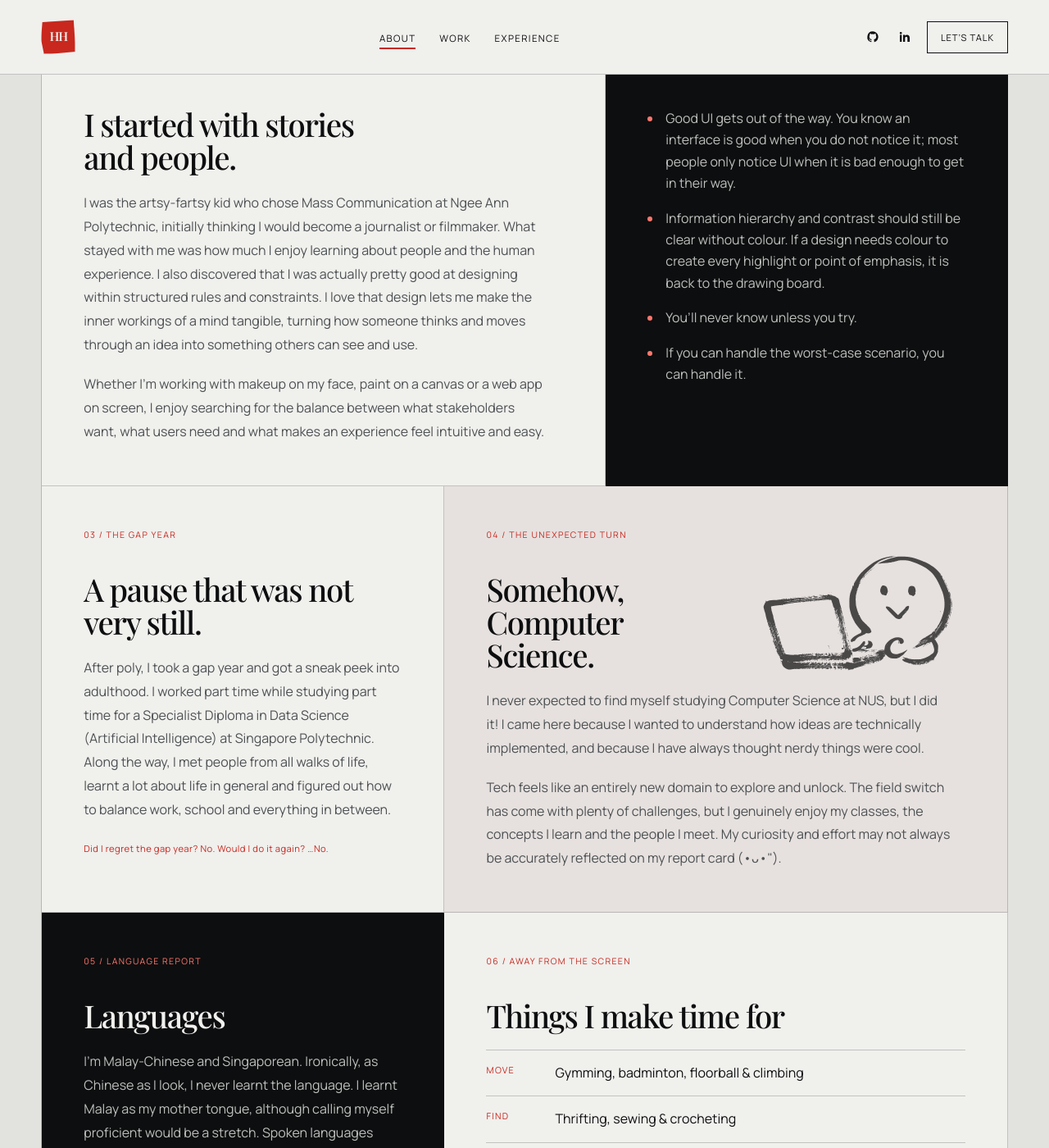
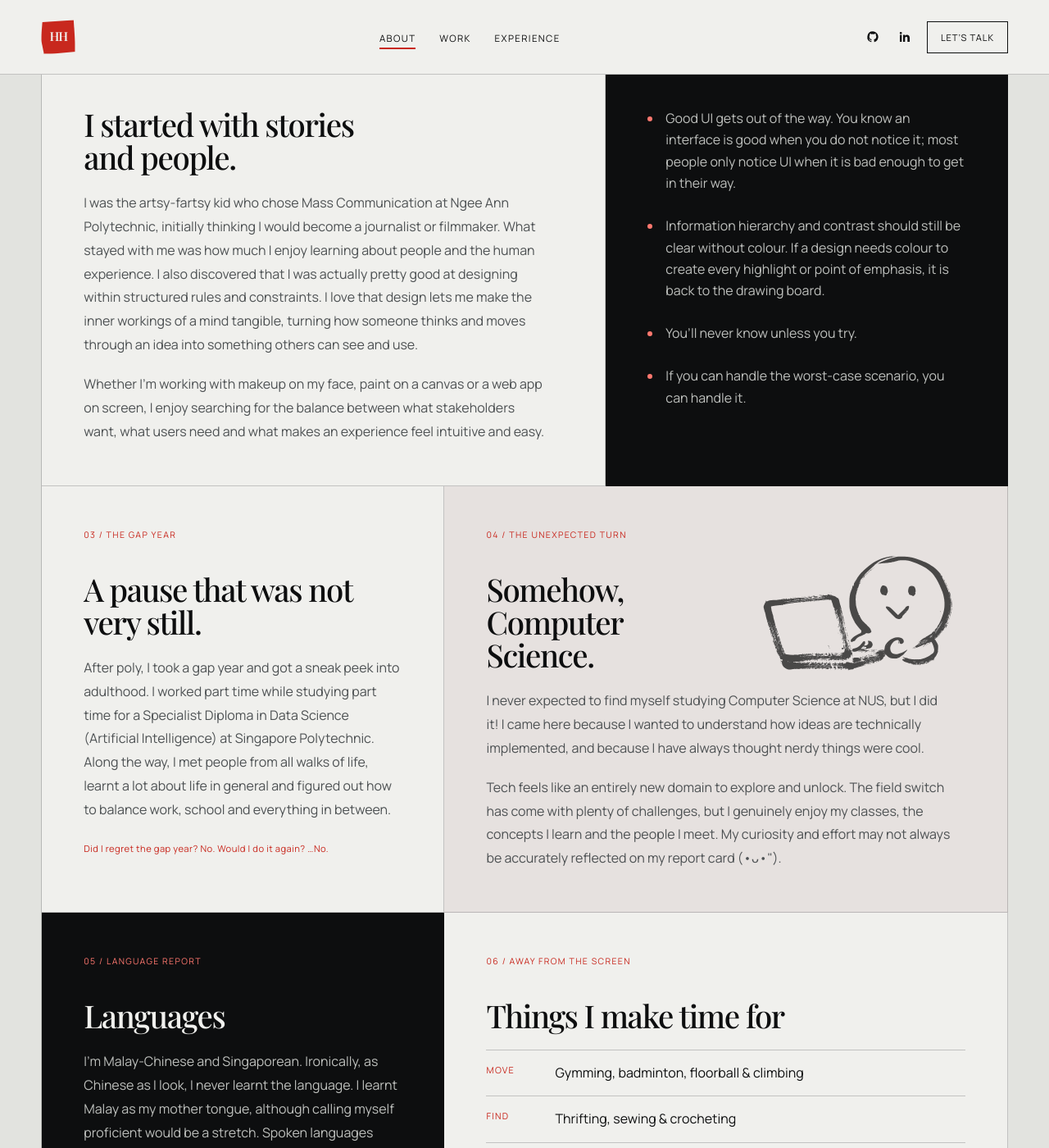
Before and after one commit to hazelhidayah/hazelhidayah.github.io, a Jekyll site: the page built from about.markdown, in a window 1280 px wide and 1400 px high, scrolled down 1152 px. Shown: the whole window at 82% size. Built offline with Jekyll 4.4.1, drawn with Linux system fonts in a browser that asks for light colours.

Commit message:
Add breathing room between rules

```diff
--- a/assets/css/style.css
+++ b/assets/css/style.css
@@ -3135,7 +3135,7 @@ body::before {
 
 .about-rules {
   display: grid;
-  gap: 1rem;
+  gap: clamp(1.25rem, 2vw, 1.75rem);
   margin: 0;
   padding-left: 1.15rem;
   color: var(--muted-on-dark);
```
